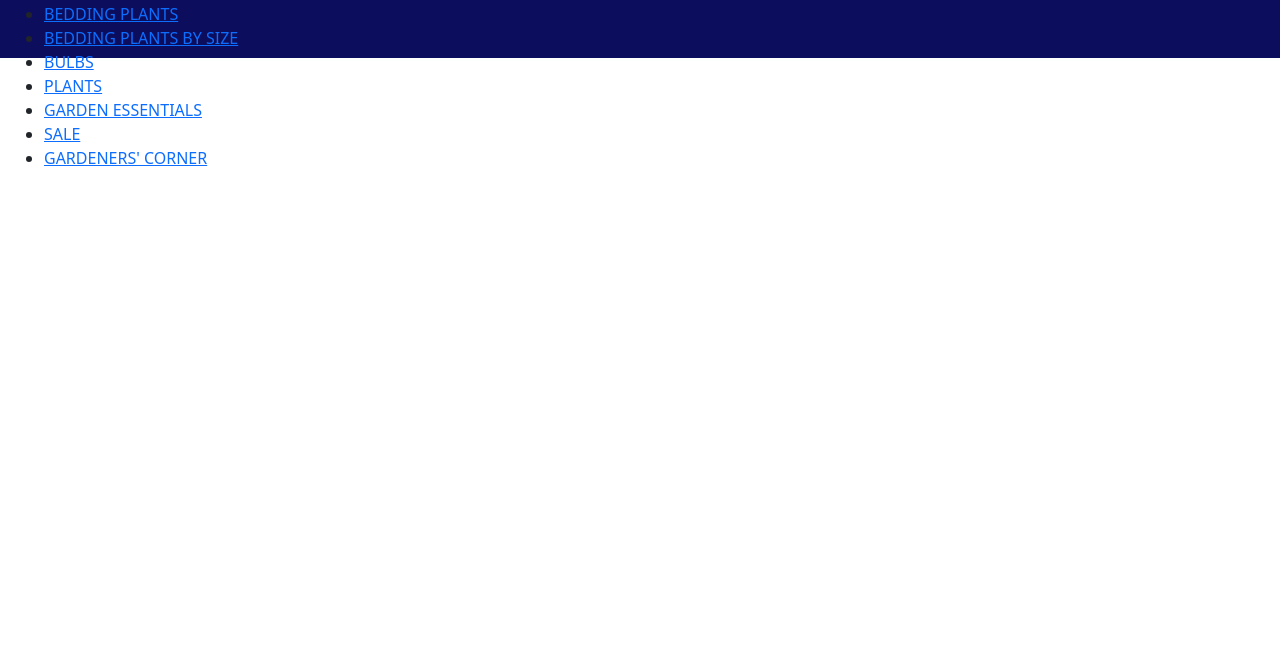
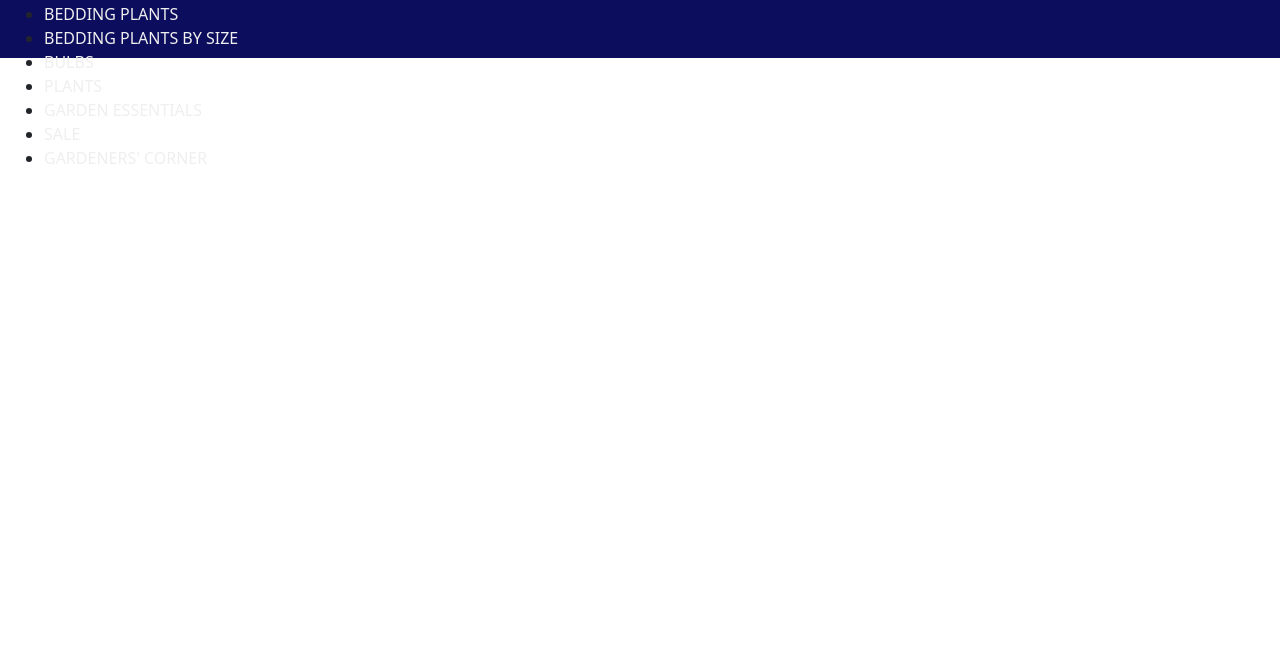
Before and after one commit to gazhird/gardening, a plain HTML site: page index.html in a window 1280 px wide. Shown: the part 131-800 px from the top of the page. Drawn offline with nearby package versions, Linux system fonts and the light colour scheme; a web font is replaced by a local one.

Commit message:
add style to nav bar

```diff
--- a/assets/css/style.css
+++ b/assets/css/style.css
@@ -51,8 +51,15 @@ body {
 .blue-bar {
     height: 80px;
     background-color: rgb(13, 13, 94);
+    /* align-items: center; */
+    display: flex;
+    flex-direction: column;
+
 }
+
 
 nav li a {
 text-transform: uppercase;
+color: var(--white);
+text-decoration: none;
 }
```
